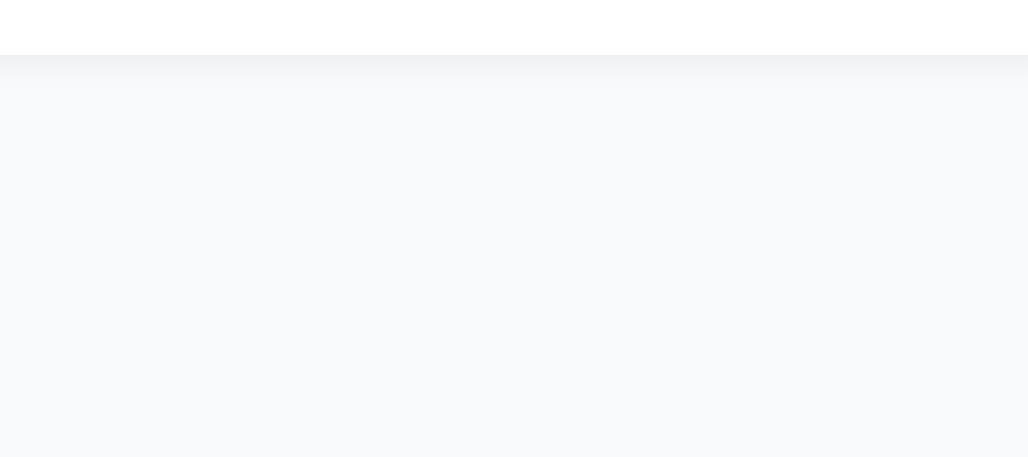
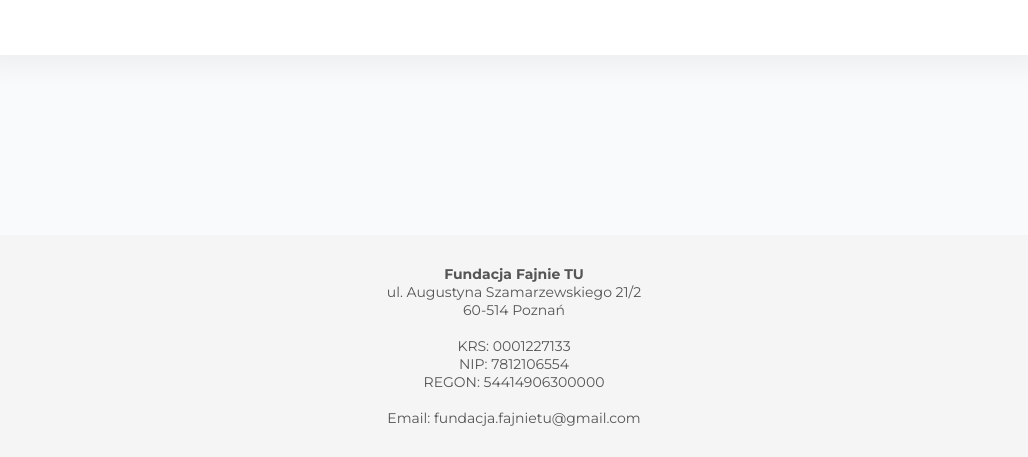
Before and after one commit to totenplan/fajnie-tu, a plain HTML site: page index.html in a window 1280 px wide. Shown: the part 824-1281 px from the top of the page, without its empty margins (126-1154 px from the left). Before the commit the page ends 999 px from the top, so only its background shows below. Drawn offline with Linux system fonts and the light colour scheme.

Commit message:
Update index.html

```diff
--- a/index.html
+++ b/index.html
@@ -90,6 +90,18 @@ p {
     </div>
   </div>
 </section>
+<footer style="margin-top:60px;padding:30px;background:#f5f5f5;text-align:center;font-size:14px;color:#555;">
 
+<strong>Fundacja Fajnie TU</strong><br>
+ul. Augustyna Szamarzewskiego 21/2<br>
+60-514 Poznań<br><br>
+
+KRS: 0001227133<br>
+NIP: 7812106554<br>
+REGON: 54414906300000<br><br>
+
+Email: fundacja.fajnietu@gmail.com
+
+</footer>
 </body>
 </html>
```
